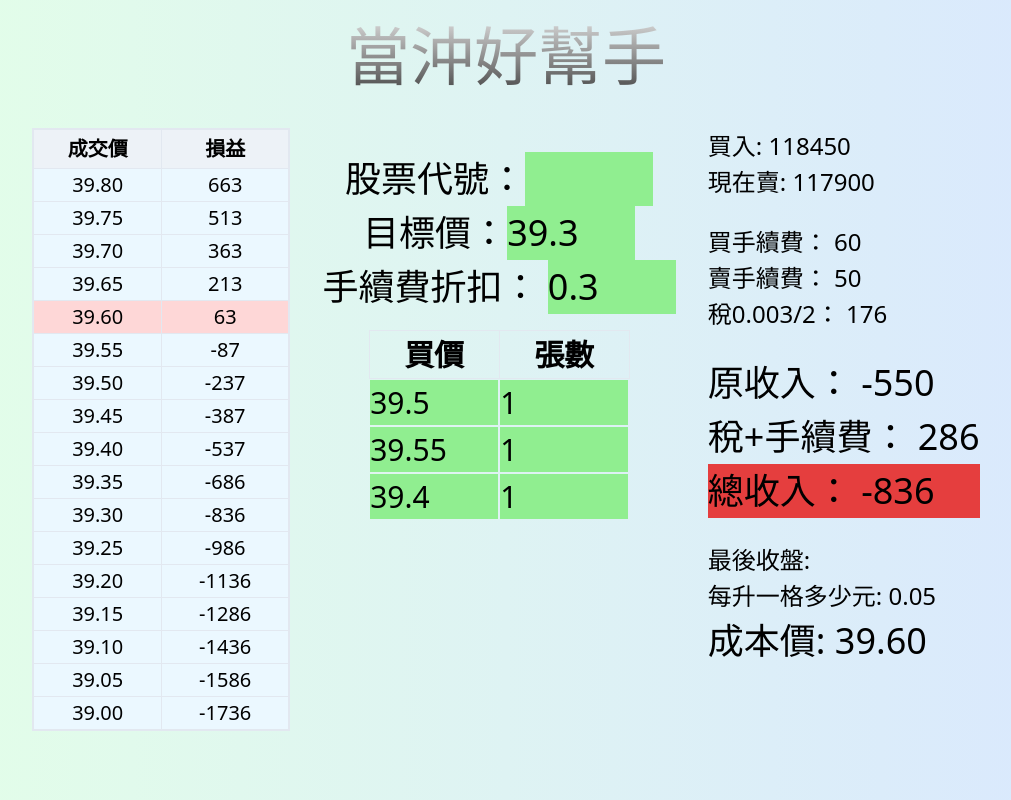
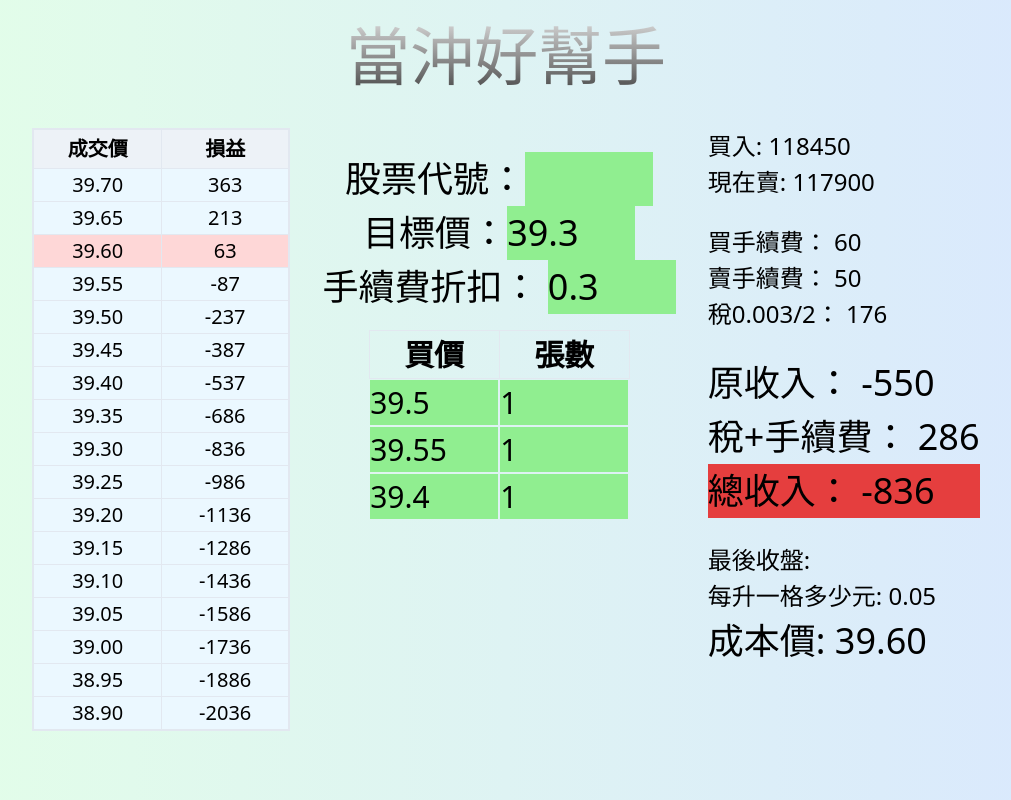
Before and after one commit to mlclmtan/vue-taiwan-day-trade-tool, a Vue app: page / in a window 1280 px wide. Shown: the top 800 px of the page, without its empty margins (134-1145 px from the left). Built offline with nearby package versions, Linux system fonts and the light colour scheme.

Commit message:
fix average price in range middle

```diff
--- a/src/App.vue
+++ b/src/App.vue
@@ -172,7 +172,7 @@ export default {
     },
     pRange() {
       const array = [];
-      let price = parseFloat(this.targetp) + 10 * this.tick;
+      let price = parseFloat(this.targetp) + 8 * this.tick;
       for (let index = 0; index < 17; index += 1) {
         array.push({
           price: `${price.toFixed(2)}`,
```
